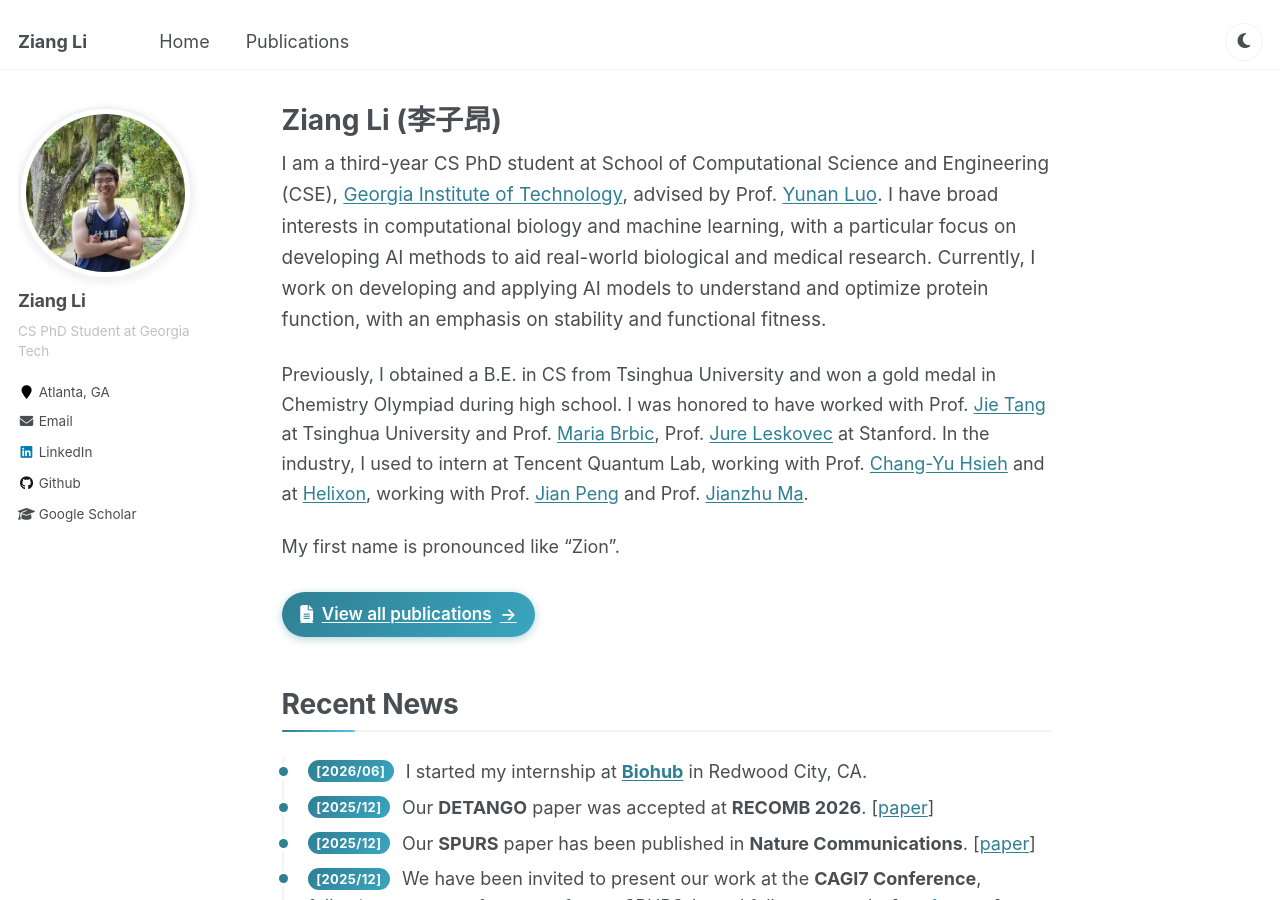
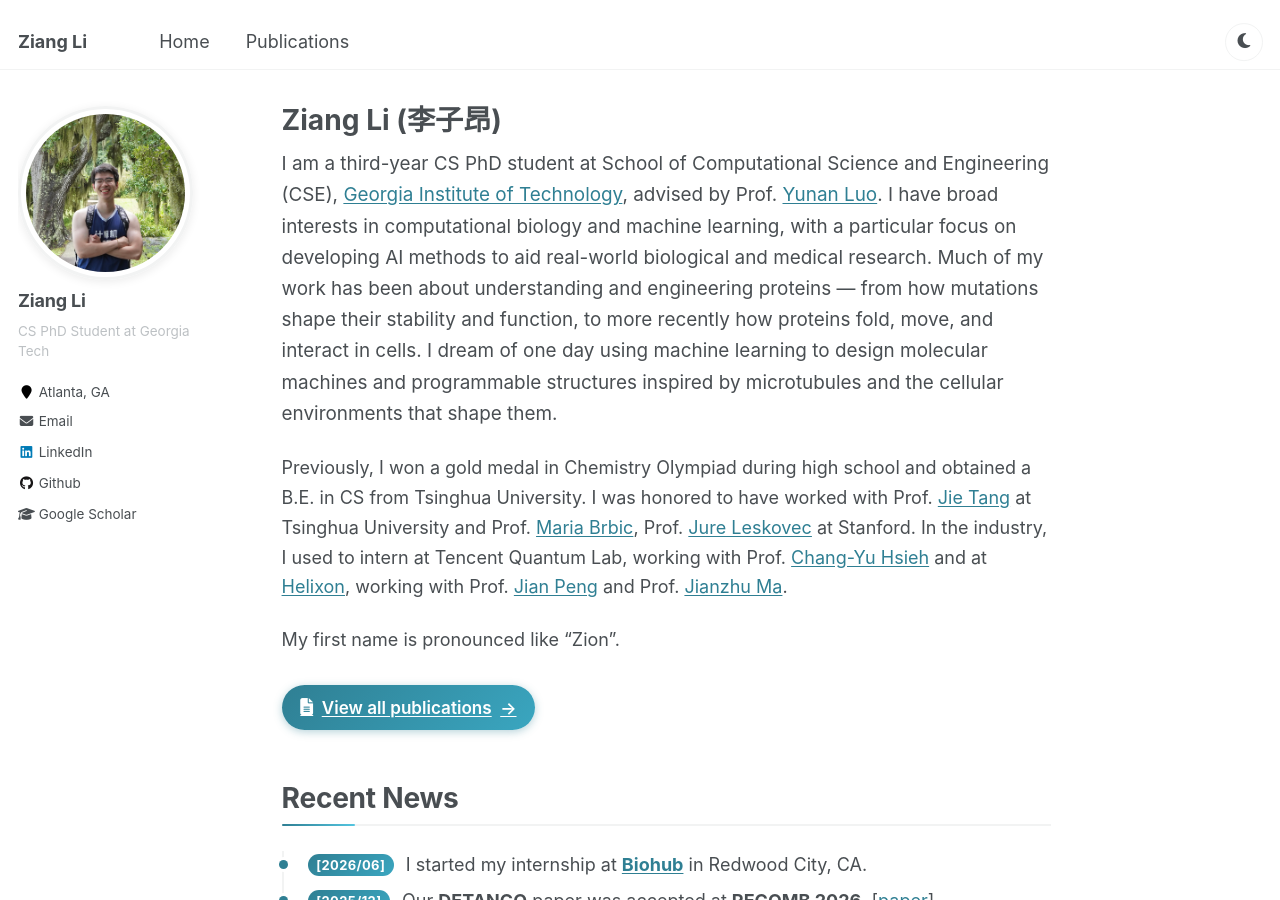
Before and after one commit to li-ziang/li-ziang.github.io, a Jekyll site: the page built from _pages/about.md, in a window 1280 px wide and 900 px high. Built offline with Jekyll 4.4.1, drawn with Linux system fonts in a browser that asks for light colours.

Commit message:
Revise about page content for clarity and detail
Updated personal information to reflect current research focus and academic background.

```diff
--- a/_pages/about.md
+++ b/_pages/about.md
@@ -8,10 +8,10 @@ redirect_from:
   - /about.html
 ---
 
-I am a third-year CS PhD student at School of Computational Science and Engineering (CSE), [Georgia Institute of Technology](https://www.gatech.edu/), advised by Prof. [Yunan Luo](https://faculty.cc.gatech.edu/~yunan/). I have broad interests in computational biology and machine learning, with a particular focus on developing AI methods to aid real-world biological and medical research. Currently, I work on developing and applying AI models to understand and optimize protein function, with an emphasis on stability and functional fitness.
+I am a third-year CS PhD student at School of Computational Science and Engineering (CSE), [Georgia Institute of Technology](https://www.gatech.edu/), advised by Prof. [Yunan Luo](https://faculty.cc.gatech.edu/~yunan/). I have broad interests in computational biology and machine learning, with a particular focus on developing AI methods to aid real-world biological and medical research. Much of my work has been about understanding and engineering proteins — from how mutations shape their stability and function, to more recently how proteins fold, move, and interact in cells. I dream of one day using machine learning to design molecular machines and programmable structures inspired by microtubules and the cellular environments that shape them.
 
 
-Previously, I obtained a B.E. in CS from Tsinghua University and won a gold medal in Chemistry Olympiad during high school. I was honored to have worked with Prof. [Jie Tang](https://keg.cs.tsinghua.edu.cn/jietang/) at Tsinghua University and Prof. [Maria Brbic](https://cs.stanford.edu/~mbrbic/), Prof. [Jure Leskovec](https://cs.stanford.edu/people/jure/) at Stanford. In the industry, I used to intern at Tencent Quantum Lab, working with Prof. [Chang-Yu Hsieh](https://scholar.google.com/citations?user=K-AjhSgAAAAJ&hl=id&oi=ao) and at [Helixon](https://www.helixon.com/), working with Prof. [Jian Peng](https://jianpeng.web.engr.illinois.edu/) and Prof. [Jianzhu Ma](https://majianzhu.com/).
+Previously, I won a gold medal in Chemistry Olympiad during high school and obtained a B.E. in CS from Tsinghua University. I was honored to have worked with Prof. [Jie Tang](https://keg.cs.tsinghua.edu.cn/jietang/) at Tsinghua University and Prof. [Maria Brbic](https://cs.stanford.edu/~mbrbic/), Prof. [Jure Leskovec](https://cs.stanford.edu/people/jure/) at Stanford. In the industry, I used to intern at Tencent Quantum Lab, working with Prof. [Chang-Yu Hsieh](https://scholar.google.com/citations?user=K-AjhSgAAAAJ&hl=id&oi=ao) and at [Helixon](https://www.helixon.com/), working with Prof. [Jian Peng](https://jianpeng.web.engr.illinois.edu/) and Prof. [Jianzhu Ma](https://majianzhu.com/).
 
 My first name is pronounced like “Zion”.
 
```
